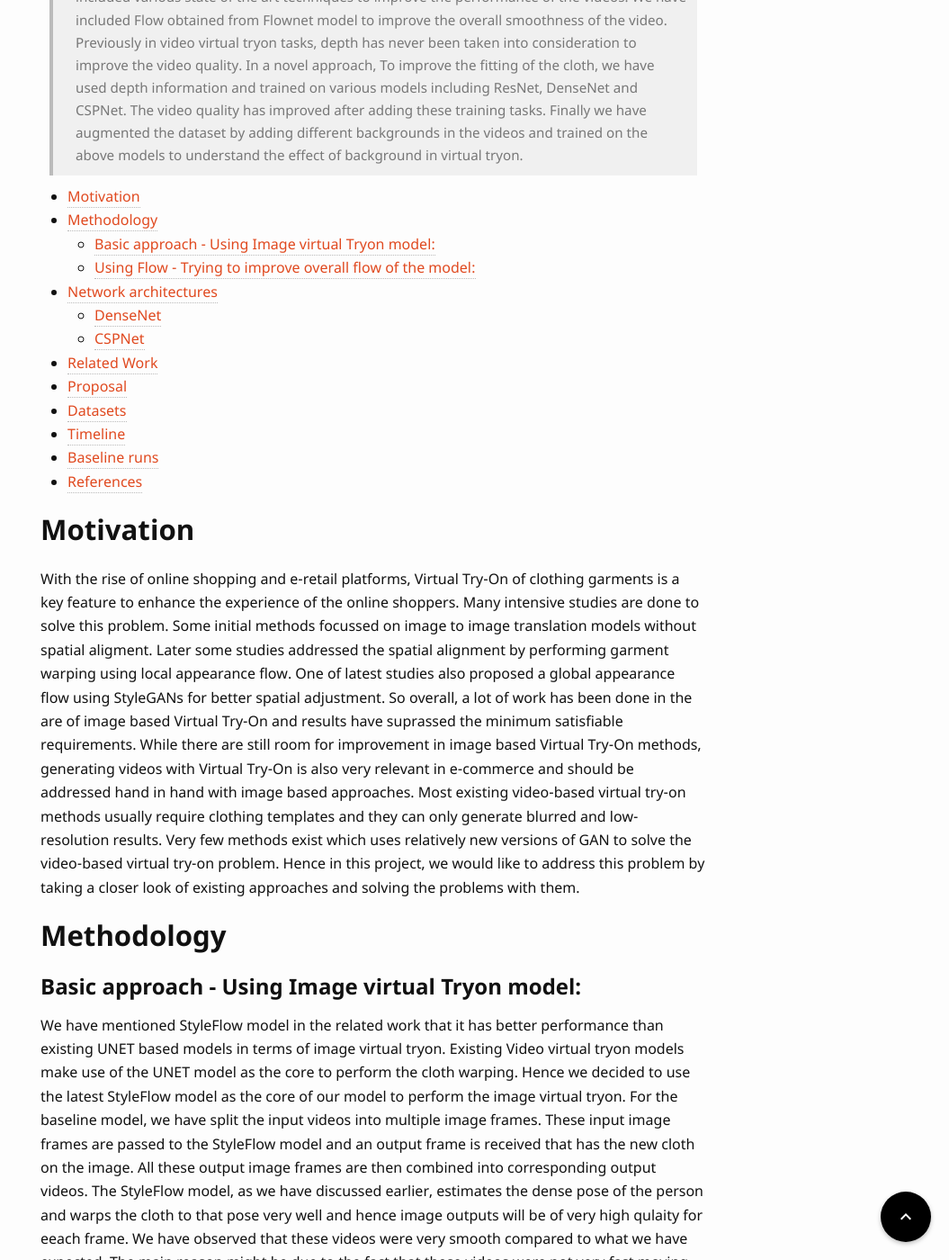
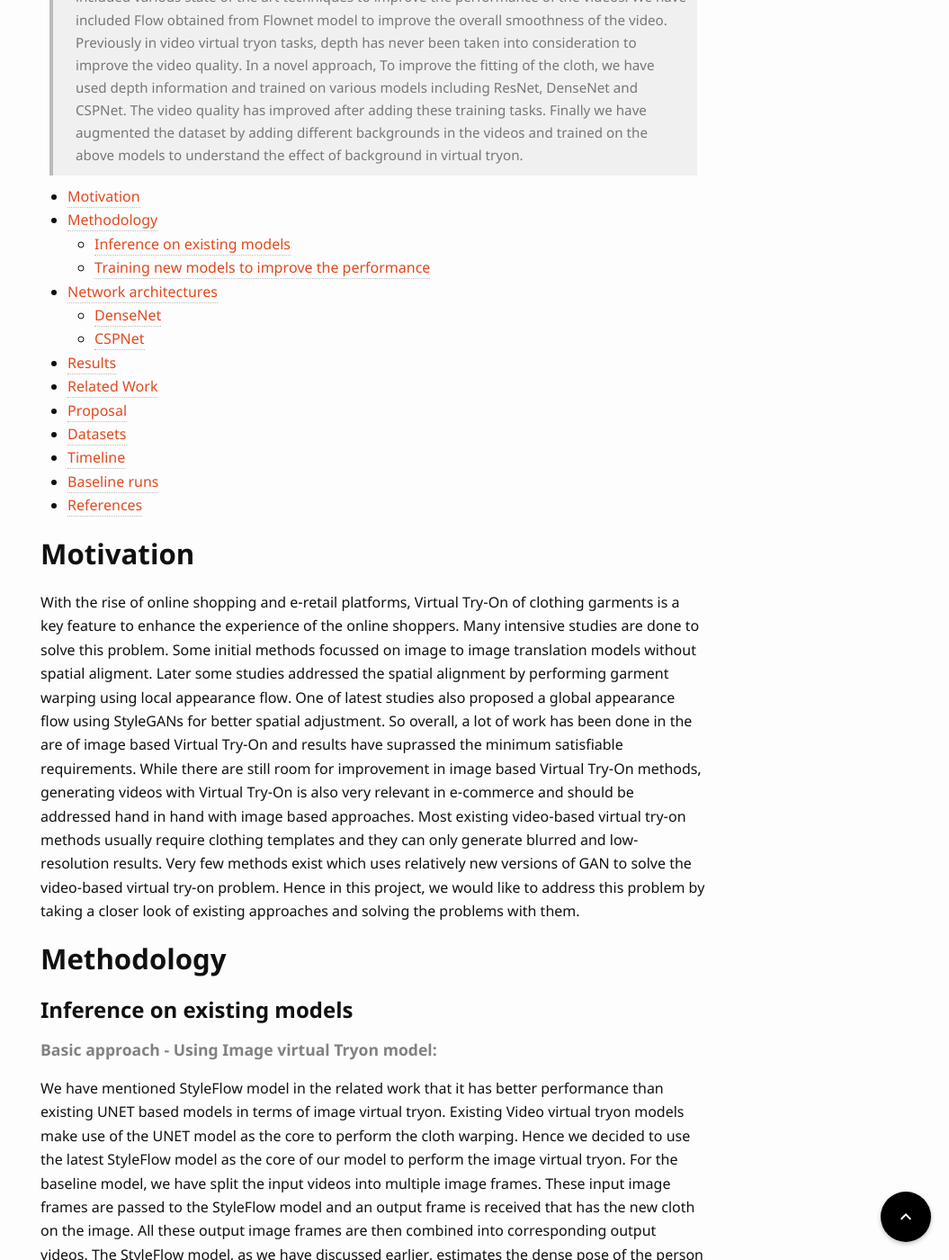
Before and after one commit to UCLAdeepvision/CS269-projects-2022spring, a Jekyll site: the page built from _posts/2022-04-23-team10-virtual-tryon-on-videos.md, in a window 1280 px wide and 1400 px high, scrolled down 511 px. Shown: the whole window at 90% size, without its empty margins (225-1280 px from the left). Built offline with Jekyll 4.4.1, drawn with Linux system fonts in a browser that asks for light colours; some web fonts are replaced; comment, search, counter and statistics services are not loaded; some of the changed text lies outside the part shown.

Commit message:
changed headlines
Signed-off-by: manishmanu <manishmanu300@gmail.com>

```diff
--- a/_posts/2022-04-23-team10-virtual-tryon-on-videos.md
+++ b/_posts/2022-04-23-team10-virtual-tryon-on-videos.md
@@ -18,13 +18,15 @@ With the rise of online shopping and e-retail platforms, Virtual Try-On of cloth
 
 ## Methodology
 
-### Basic approach - Using Image virtual Tryon model:
+### Inference on existing models
+
+#### Basic approach - Using Image virtual Tryon model:
 
 We have mentioned StyleFlow model in the related work that it has better performance than existing UNET based models in terms of image virtual tryon. Existing Video virtual tryon models make use of the UNET model as the core to perform the  cloth warping. Hence we decided to use the latest StyleFlow model as the core of our model to perform the image virtual tryon. For the baseline model, we have split the input videos into multiple image frames. These input image frames are passed to the StyleFlow model and an output frame is received that has the new cloth on the image. All these output image frames are then combined into corresponding output videos. The StyleFlow model, as we have discussed earlier, estimates the dense pose of the person and warps the cloth to that pose very well and hence image outputs will be of very high qulaity for eeach frame. We have observed that these videos were very smooth compared to what we have expected. The main reason might be due to the fact that these videos were not very fast moving and had perfect backgrounds that helped the output videos to be smooth. Then we have tried with videos that are not very ideal with different backgrounds and speeds. We found that the output videos are now having many artefacts and there is a scope of improvement. For this reason we have come up with the following approaches to improve the performance of our model.
 
 ![]({{ '/assets/images/team10/arch_without_flow.png' | relative_url }})
 
-### Using Flow - Trying to improve overall flow of the model:
+#### Using Flow - Trying to improve overall flow of the model:
 
 To improve the videos generated using the baseline method given above, we have tried out Flow which is generated by Flownet 2 model between images. Theoretically flow should improve the video quality as we do not expect the image to make drastic movement in the virtual tryon task. First we compute the output image for a frame as discussed above in the baseline method. Then we calculate the flow between two consective input images. This flow along with the output frame generated in the previous time instance is used to resample to generate an expected output frame in the current time instance. This resampled target output is then clubbed with the output image generated from the StyleFlow model so that the cloth region of the image is picked up from the output image and the rest of the part is mainly from the flow sampling. This helps to improve the flow of the background along with the person and the cloth will be generated as per the densepose recognized by the StyleFlow model.
 
@@ -32,9 +34,21 @@ To improve the videos generated using the baseline method given above, we have t
 
 
 
+### Training new models to improve the performance
+
+
+
+
+
+####
+
 
 
 ## Network architectures
+
+![]({{ '/assets/images/team10/densenet_arch.jpeg' | relative_url }})
+
+Figure: Model architecture using Depth
 
 ### DenseNet
 
@@ -97,6 +109,8 @@ To improve the videos generated using the baseline method given above, we have t
 |                  | conv25        | conv26   | 1           | 1024            | 512              | 1      | LeakyReLU  |
 |                  | conv26        | conv27   | 1           | 512             | 64               | 1      | LeakyReLU  |
 |                  | conv27        | conv28   | 1           | 64              | 3                | 1      | LeakyReLU  |
+
+## Results
 
 
 
```
Also changed, not shown: other parts of _posts/2022-04-23-team10-virtual-tryon-on-videos.md (+0 -2 lines), assets/images/team10/densenet_arch.jpeg (added).
